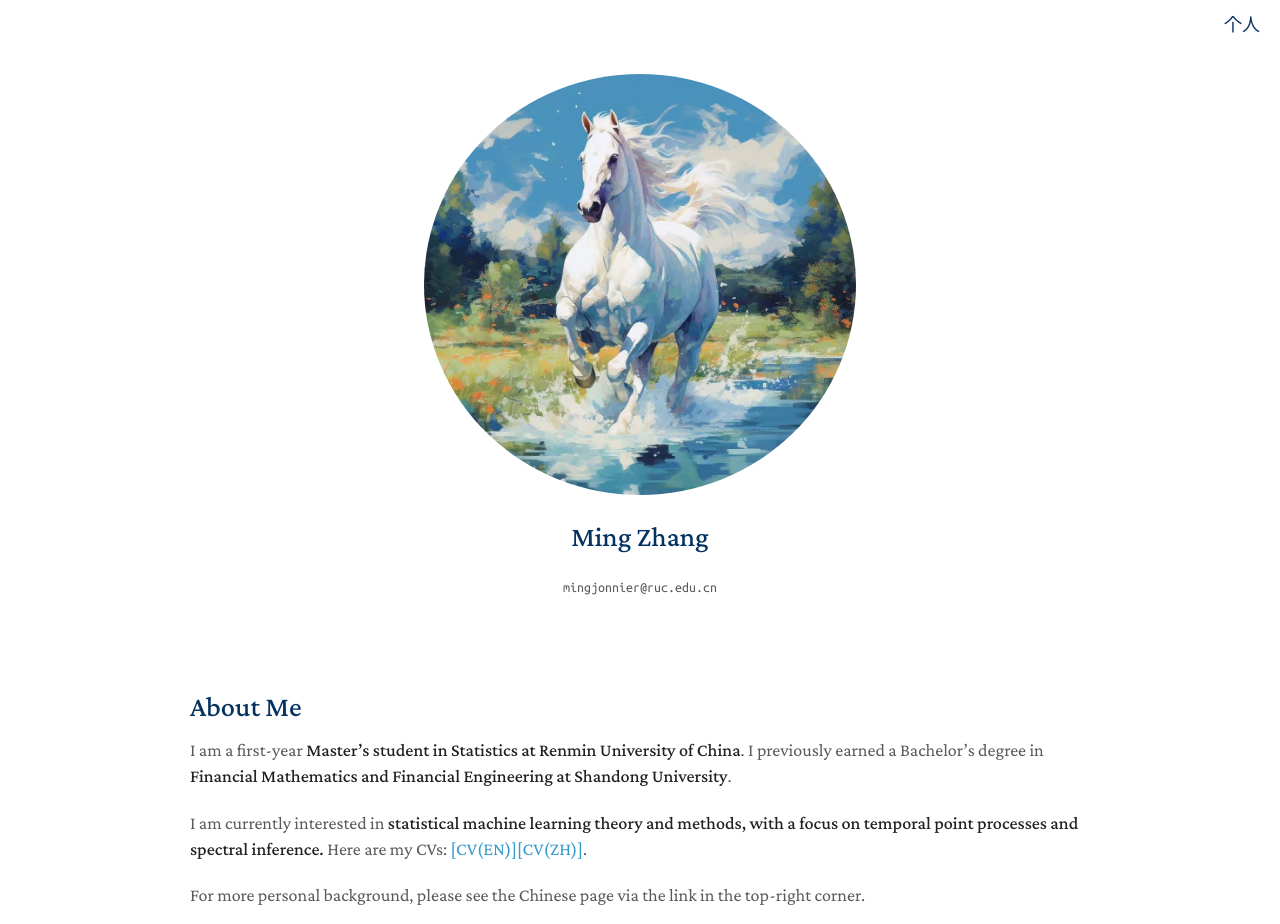
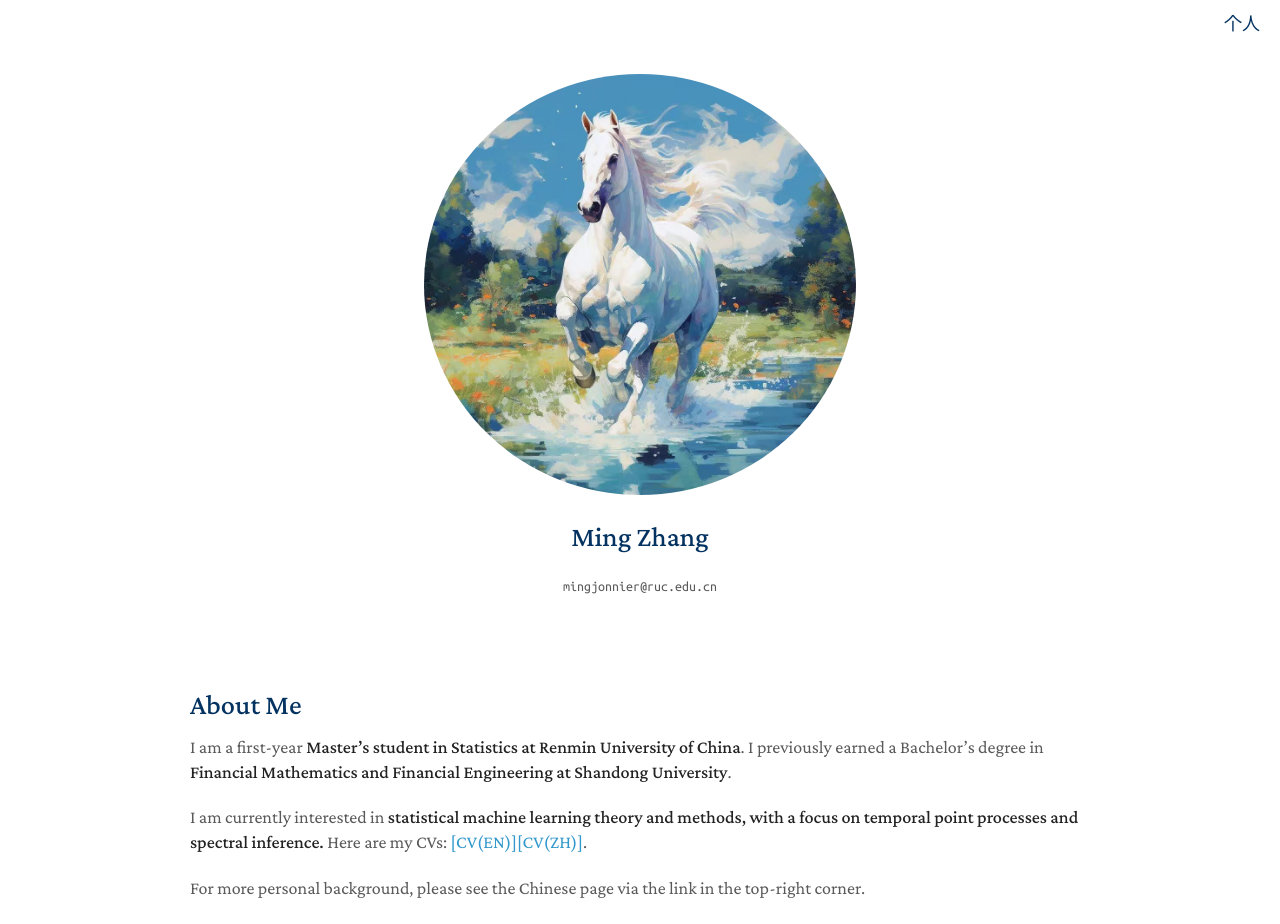
Before and after one commit to zhangming4153/zhangming4153.github.io, a Jekyll site: the page built from index.md, in a window 1280 px wide. Shown: the top 924 px of the page. Built offline with Jekyll 4.4.1, drawn with Linux system fonts in a browser that asks for light colours; a style sheet for code colours, icons or effects is not loaded.

Commit message:
Update font.css

```diff
--- a/assets/css/font.css
+++ b/assets/css/font.css
@@ -4,7 +4,7 @@
 body {
   background-color: #fff;
   padding:0px;
-  font: 15.0px/1.45 Crimson Pro, serif;
+  font: 14.0px/1.40 Crimson Pro, serif;
   color:#595959;
   font-weight:400;
   margin:0
```
